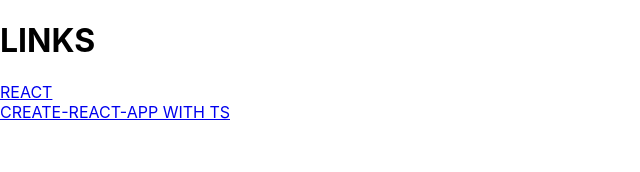
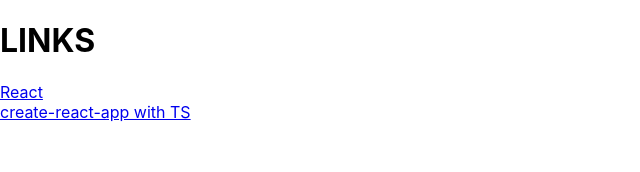
Before and after one commit to JosepConejero/my-links, a React (Create React App) app: page / in a window 1280 px wide. Shown: the top 172 px of the page, without its empty margins (0-640 px from the left). Built offline with nearby package versions, Linux system fonts and the light colour scheme.

Commit message:
Modified linkNames from provisional-links.ts

```diff
--- a/src/data/provisional-links.ts
+++ b/src/data/provisional-links.ts
@@ -1,6 +1,6 @@
 export const provisionalLinks = [
-  { address: "https://reactjs.org", linkName: "REACT" },
-  { address: "https://create-react-app.dev/docs/adding-typescript/", linkName: "CREATE-REACT-APP WITH TS" },
+  { address: "https://reactjs.org", linkName: "React" },
+  { address: "https://create-react-app.dev/docs/adding-typescript/", linkName: "create-react-app with TS" },
 ];
 
 export default provisionalLinks;
```
